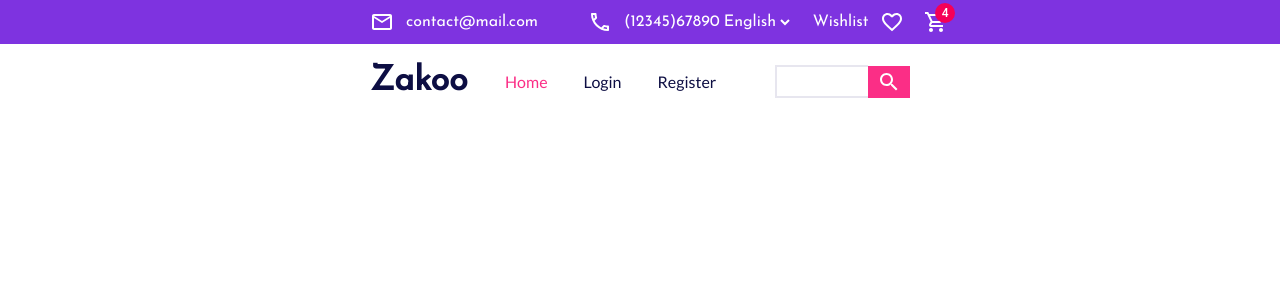
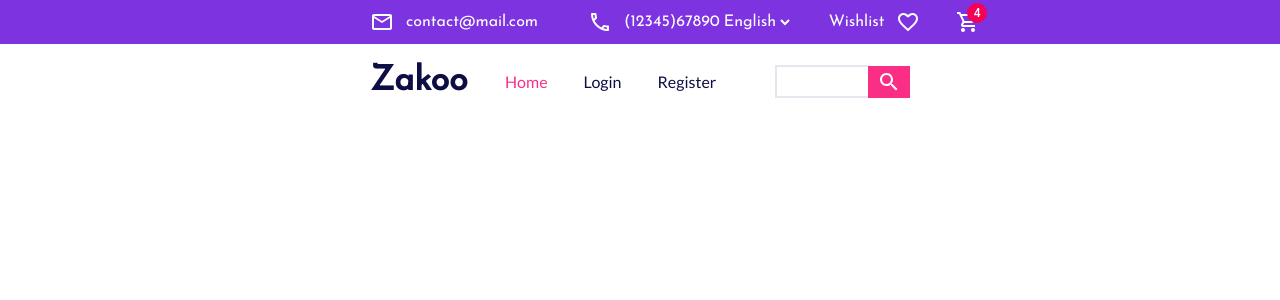
Before and after one commit to idnzozkan/zakoo, a React (Create React App) app: page / in a window 1280 px wide. Shown: the top 300 px of the page. Built offline with nearby package versions, Linux system fonts and the light colour scheme.

Commit message:
Increase margin-left values for the floated right items on topbar

```diff
--- a/src/components/Topbar.jsx
+++ b/src/components/Topbar.jsx
@@ -108,7 +108,7 @@ const Language = styled.div`
 const Wishlist = styled.div`
     display: flex;
     align-items: center;
-    margin-left: 20px;
+    margin-left: 36px;
     cursor: pointer;
     font-family: 'Josefin Sans', sans-serif;
 
@@ -120,7 +120,7 @@ const Wishlist = styled.div`
 const Cart = styled.div`
     display: flex;
     align-items: center;
-    margin-left: 20px;
+    margin-left: 36px;
     cursor: pointer;
 `
 
```
